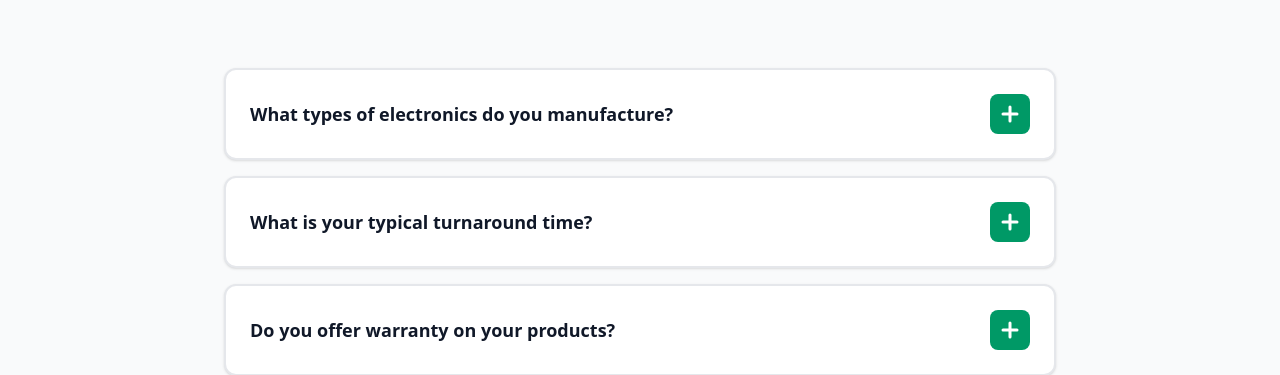
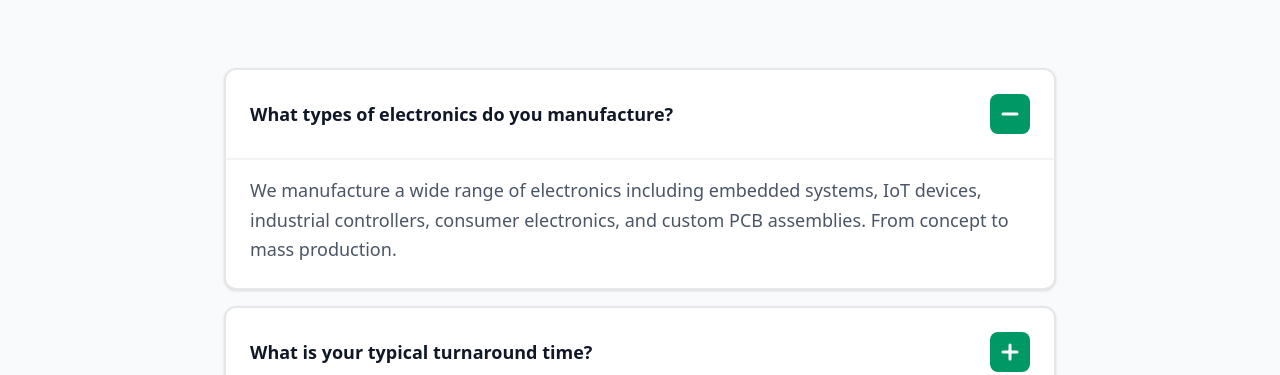
Before and after one commit to Sandaru03/IRK-Innovations-Frontend-NextJs-, a Next.js app: page / in a window 1280 px wide. Shown: the part 6436-6811 px from the top of the page. Built offline with nearby package versions, Linux system fonts and the light colour scheme; no server answers.

Commit message:
update code

```diff
--- a/app/page.jsx
+++ b/app/page.jsx
@@ -75,7 +75,7 @@ const AnimatedCounter = ({ end, duration = 2000, suffix = "" }) => {
 const HomePage = () => {
   const [apiProjects, setApiProjects] = useState([]);
   const [currentSlide, setCurrentSlide] = useState(0);
-  const [expandedFaq, setExpandedFaq] = useState(null);
+  const [expandedFaq, setExpandedFaq] = useState(0);
   const [formData, setFormData] = useState({
     name: '',
     email: '',
```
Also changed, not shown: app/about/page.jsx (indentation only).
